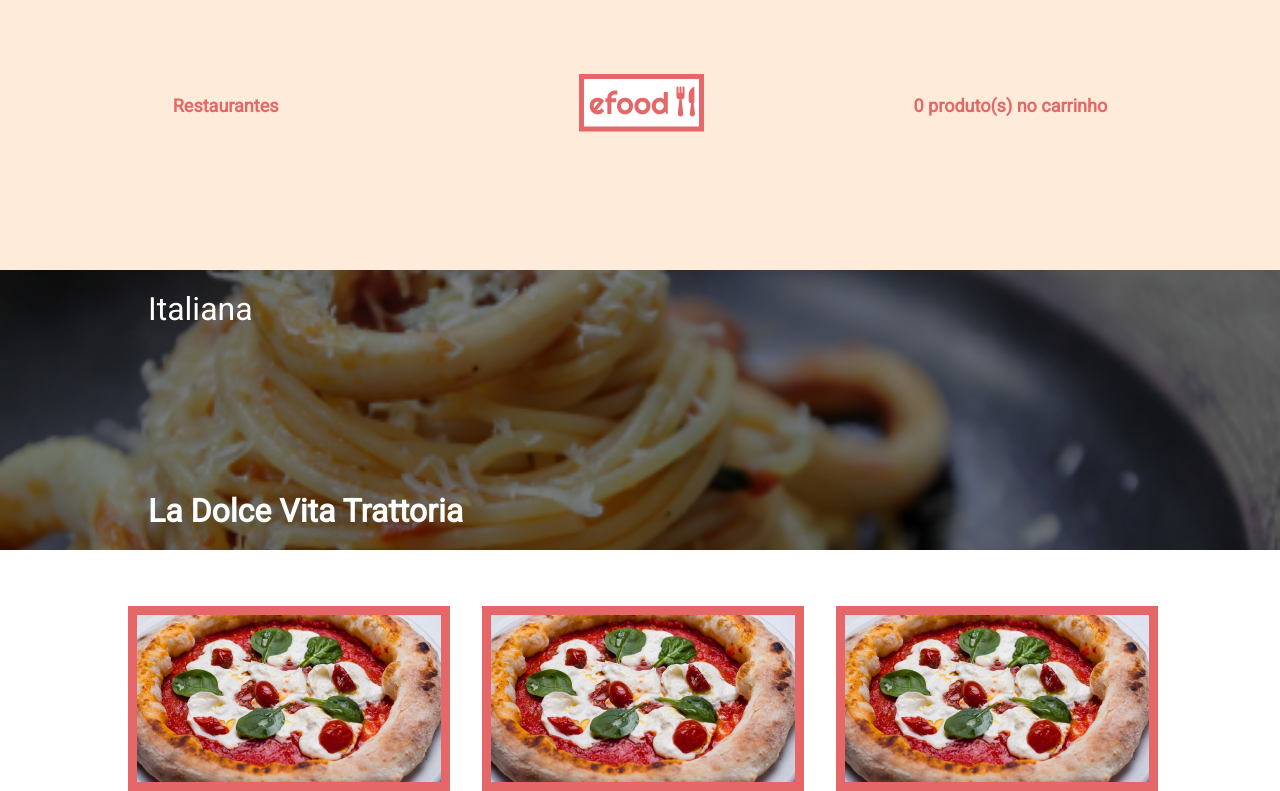
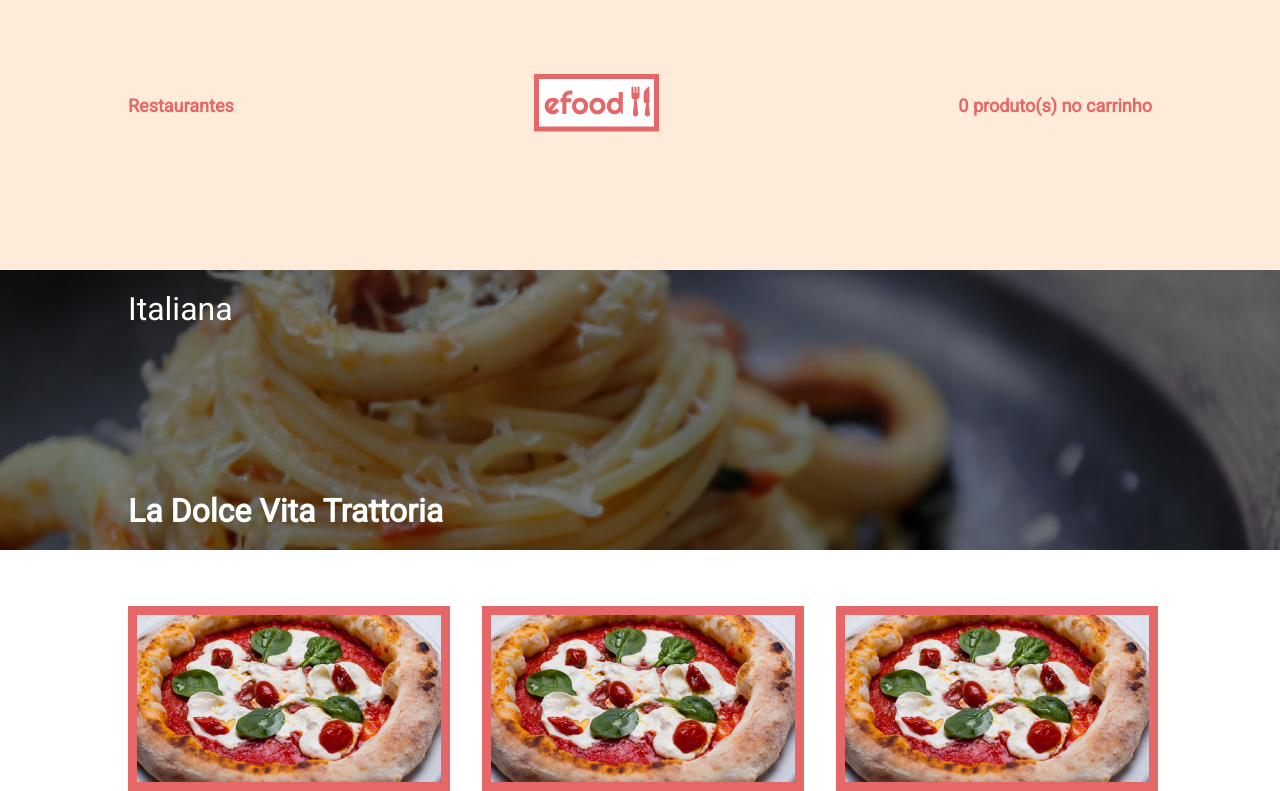
Before and after one commit to JulioVieiraP/efood, a React (Create React App) app: page /Perfil in a window 1280 px wide. Shown: the top 791 px of the page. Built offline with nearby package versions, Linux system fonts and the light colour scheme.

Commit message:
style: Arrumando o alinhamento dos textos

```diff
--- a/src/components/Header/index.tsx
+++ b/src/components/Header/index.tsx
@@ -17,18 +17,14 @@ const Header = ({ Home }: Props) => {
   return (
     <>
       <S.Header>
-        <S.ContainerHeader Home={Home}>
-          <div>
-            <span>{titleRestaurante}</span>
-          </div>
+        <S.ContainerHeader Home={Home} className="container">
+          <span>{titleRestaurante}</span>
           <div className="logoContainer">
             <Link to="/">
               <img className="logoImage" src={Logo} alt="efood" />
             </Link>
           </div>
-          <div>
-            <span>{titleCarrinho}</span>
-          </div>
+          <button>{titleCarrinho}</button>
         </S.ContainerHeader>
         <S.Title
           dangerouslySetInnerHTML={{
--- a/src/components/Header/styles.ts
+++ b/src/components/Header/styles.ts
@@ -20,13 +20,13 @@ export const Title = styled.h1`
 `
 
 export const ContainerHeader = styled.div<Props>`
-  max-width: 1366px;
+  max-width: 1024px;
   height: 138px;
   width: 100%;
   margin: 0 auto;
   display: flex;
   align-items: center;
-  justify-content: center;
+  justify-content: space-between;
   padding-top: 20px;
 
   span {
@@ -35,8 +35,17 @@ export const ContainerHeader = styled.div<Props>`
     color: ${cores.RosaAvermelhado};
   }
 
+  button {
+    font-size: 18px;
+    font-weight: 900;
+    color: ${cores.RosaAvermelhado};
+    background: none;
+    border: none;
+    cursor: pointer;
+  }
+
   .logoContainer {
-    padding: ${(props) => (props.Home ? '0' : '0 210px 0 300px')};
+    padding: ${(props) => (props.Home ? '0' : '0 193px 0 341')};
   }
 `
 
@@ -69,7 +78,7 @@ export const Content = styled.div`
   display: flex;
   flex-direction: column;
   justify-content: space-between;
-  padding: 20px;
+  padding: 20px 0;
 
   h2 {
     font-size: 32px;
```
